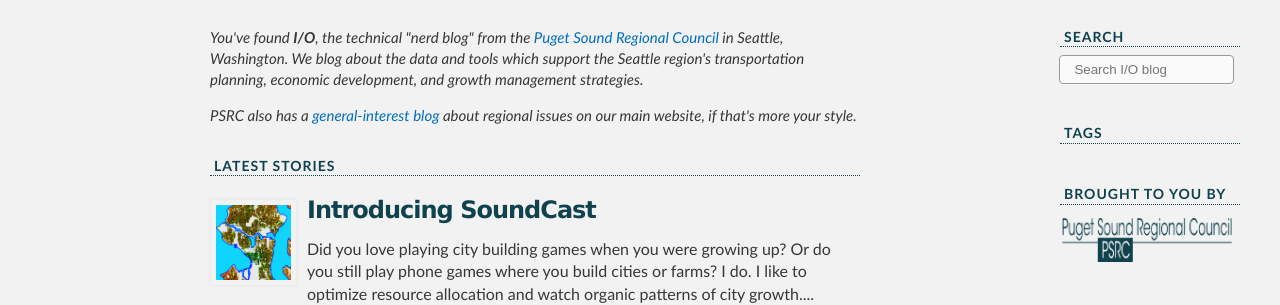
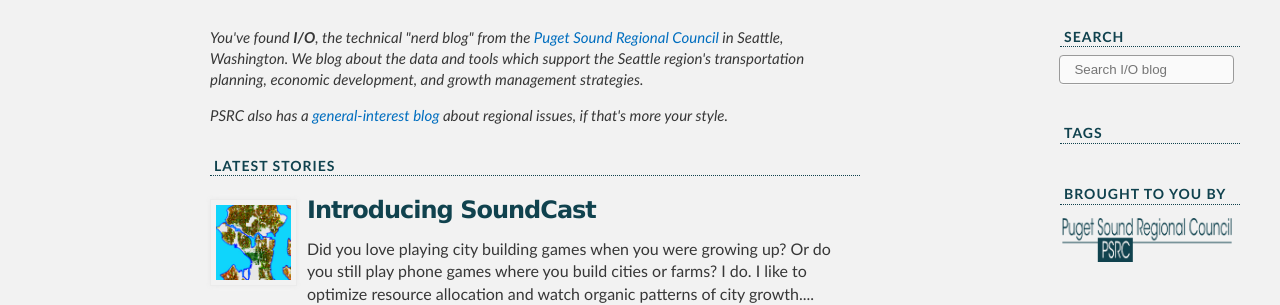
Before and after one commit to psrc/psrc.github.io, a Jekyll site: the page built from index.html, in a window 1280 px wide. Shown: the part 270-575 px from the top of the page. Built offline with Jekyll 4.4.1, drawn with Linux system fonts in a browser that asks for light colours.

Commit message:
update home page text

```diff
--- a/index.html
+++ b/index.html
@@ -8,8 +8,7 @@
 <a href="http://www.psrc.org">Puget Sound Regional Council</a> in Seattle, Washington.
 We blog about the data and tools which support the Seattle region's
 transportation planning, economic development, and growth management strategies.</p>
-<p>PSRC also has a <a href="http://blog.psrc.org">general-interest blog</a> about regional issues
-on our main website, if that's more your style.</p>
+<p>PSRC also has a <a href="http://blog.psrc.org">general-interest blog</a> about regional issues, if that's more your style.</p>
 </div>
 
 <p class="sidebar_title">LATEST STORIES</p>
```
